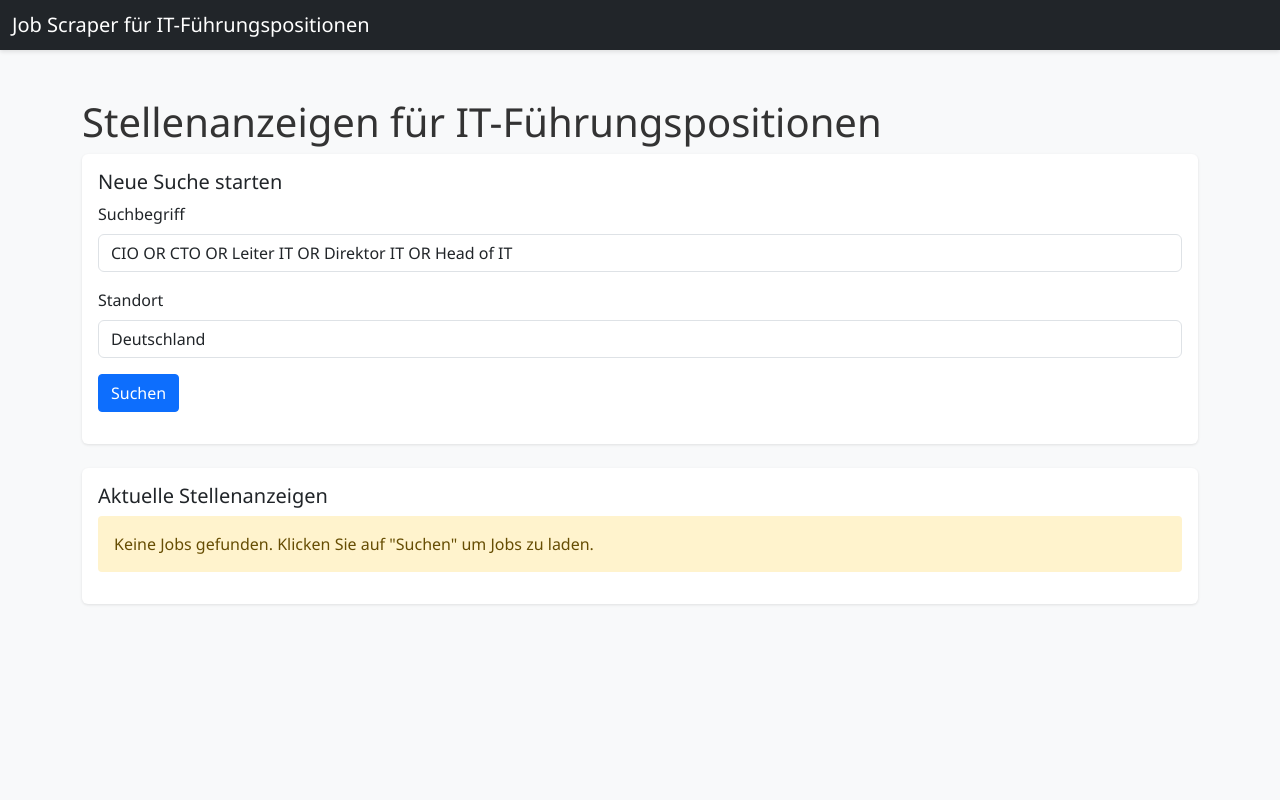
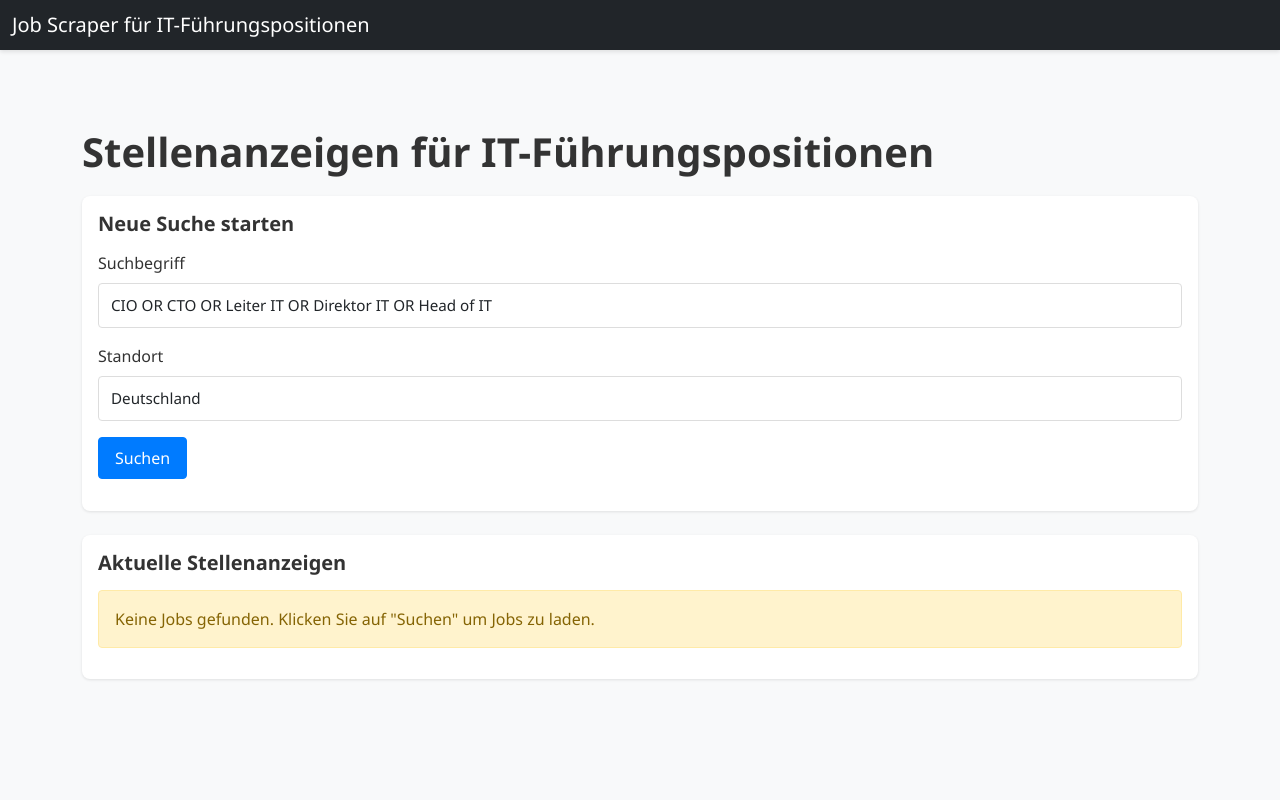
Before and after one commit to Nilshh/jobrouter, a Flask app: page / in a window 1280 px wide. Run offline with Flask 3, Linux system fonts and the light colour scheme; data that the repository does not hold is empty.

Commit message:
static/css/style.css aktualisiert

```diff
--- a/static/css/style.css
+++ b/static/css/style.css
@@ -7,50 +7,165 @@
     --dark-text: #333;
 }
 
+* {
+    margin: 0;
+    padding: 0;
+    box-sizing: border-box;
+}
+
+html, body {
+    height: 100%;
+}
+
 body {
     font-family: 'Segoe UI', Tahoma, Geneva, Verdana, sans-serif;
     background-color: var(--light-bg);
     color: var(--dark-text);
+    display: flex;
+    flex-direction: column;
 }
 
 .navbar {
     box-shadow: 0 2px 4px rgba(0,0,0,0.1);
+    margin-bottom: 30px;
+}
+
+.container {
+    flex: 1;
+    padding-bottom: 30px;
+}
+
+h1 {
+    margin-bottom: 20px;
+    color: var(--dark-text);
+    font-weight: 600;
 }
 
 .card {
     border: none;
     box-shadow: 0 1px 3px rgba(0,0,0,0.1);
     margin-bottom: 20px;
+    border-radius: 8px;
+    transition: box-shadow 0.3s ease;
+}
+
+.card:hover {
+    box-shadow: 0 4px 8px rgba(0,0,0,0.15);
+}
+
+.card-title {
+    color: var(--dark-text);
+    font-weight: 600;
+    margin-bottom: 15px;
 }
 
 .table {
     background-color: white;
+    margin-bottom: 0;
+}
+
+.table thead {
+    background-color: var(--light-bg);
 }
 
 .table th {
-    background-color: var(--light-bg);
     border-top: none;
     font-weight: 600;
+    color: var(--dark-text);
+    padding: 12px;
+}
+
+.table td {
+    padding: 12px;
+    vertical-align: middle;
+}
+
+.table tbody tr:hover {
+    background-color: var(--light-bg);
 }
 
 .btn {
     border-radius: 4px;
     font-weight: 500;
+    padding: 8px 16px;
+    transition: all 0.3s ease;
+}
+
+.btn:hover {
+    transform: translateY(-2px);
+}
+
+.btn-primary {
+    background-color: var(--primary-color);
+    border-color: var(--primary-color);
+}
+
+.btn-primary:hover {
+    background-color: #0056b3;
+    border-color: #0056b3;
+}
+
+.btn-outline-primary {
+    color: var(--primary-color);
+    border-color: var(--primary-color);
+}
+
+.btn-outline-primary:hover {
+    background-color: var(--primary-color);
+    color: white;
 }
 
 .alert {
     border: none;
     border-radius: 4px;
+    margin-bottom: 15px;
+    animation: slideIn 0.3s ease;
+}
+
+@keyframes slideIn {
+    from {
+        opacity: 0;
+        transform: translateY(-10px);
+    }
+    to {
+        opacity: 1;
+        transform: translateY(0);
+    }
+}
+
+.alert-info {
+    background-color: #d1ecf1;
+    color: #0c5460;
+    border: 1px solid #bee5eb;
+}
+
+.alert-success {
+    background-color: #d4edda;
+    color: #155724;
+    border: 1px solid #c3e6cb;
+}
+
+.alert-warning {
+    background-color: #fff3cd;
+    color: #856404;
+    border: 1px solid #ffeaa7;
+}
+
+.alert-danger {
+    background-color: #f8d7da;
+    color: #721c24;
+    border: 1px solid #f5c6cb;
 }
 
 .loading {
     display: inline-block;
-    width: 20px;
-    height: 20px;
-    border: 3px solid #f3f3f3;
-    border-top: 3px solid var(--primary-color);
+    width: 16px;
+    height: 16px;
+    border: 2px solid #f3f3f3;
+    border-top: 2px solid var(--primary-color);
     border-radius: 50%;
     animation: spin 1s linear infinite;
+    margin-right: 8px;
 }
 
 @keyframes spin {
@@ -58,16 +173,59 @@ body {
     100% { transform: rotate(360deg); }
 }
 
-.job-link {
-    color: var(--primary-color);
-    text-decoration: none;
+.platform-badge {
+    font-size: 0.75rem;
+    padding: 0.35rem 0.65rem;
+    font-weight: 500;
 }
 
-.job-link:hover {
-    text-decoration: underline;
+.badge {
+    border-radius: 20px;
 }
 
-.platform-badge {
-    font-size: 0.875rem;
-    padding: 0.25rem 0.75rem;
+.table-responsive {
+    overflow-x: auto;
 }
+
+/* Responsive Design */
+@media (max-width: 768px) {
+    .container {
+        padding: 15px;
+    }
+
+    .table {
+        font-size: 0.875rem;
+    }
+
+    .btn {
+        padding: 6px 12px;
+        font-size: 0.875rem;
+    }
+
+    h1 {
+        font-size: 1.5rem;
+    }
+}
+
+/* Form Styling */
+.form-control {
+    border: 1px solid #ddd;
+    border-radius: 4px;
+    padding: 10px 12px;
+    font-size: 0.95rem;
+}
+
+.form-control:focus {
+    border-color: var(--primary-color);
+    box-shadow: 0 0 0 0.2rem rgba(0, 123, 255, 0.25);
+}
+
+.form-label {
+    font-weight: 500;
+    margin-bottom: 8px;
+    color: var(--dark-text);
+}
+
+.form-group {
+    margin-bottom: 16px;
+}
```
